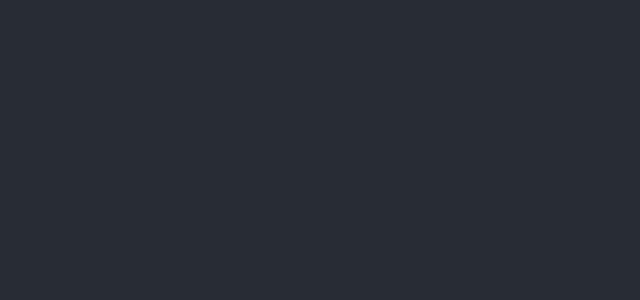
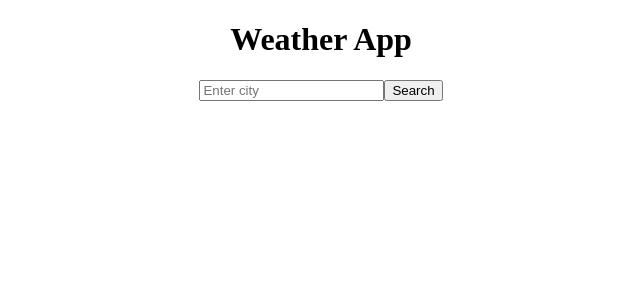
Before and after one commit to MargotMetzemaekers/react-weather-app, a React (Create React App) app: page / in a window 1280 px wide. Shown: the top 300 px of the page, without its empty margins (319-959 px from the left). Built offline with nearby package versions, Linux system fonts and the light colour scheme.

Commit message:
Removed standard files

```diff
--- a/src/index.js
+++ b/src/index.js
@@ -1,18 +1,17 @@
 import React from "react";
 import ReactDOM from "react-dom";
 import Weather from "./Weather";
-import "./index.css";
-import App from "./App";
-import reportWebVitals from "./reportWebVitals";
 
-ReactDOM.render(
-  <React.StrictMode>
-    <App />
-  </React.StrictMode>,
-  document.getElementById("root")
-);
+import "./App.css";
 
-// If you want to start measuring performance in your app, pass a function
-// to log results (for example: reportWebVitals(console.log))
-// or send to an analytics endpoint. Learn more: https://bit.ly/CRA-vitals
-reportWebVitals();
+function App() {
+  return (
+    <div className="App">
+      <h1>Weather App</h1>
+      <Weather />
+    </div>
+  );
+}
+
+const rootElement = document.getElementById("root");
+ReactDOM.render(<App />, rootElement);
--- a/src/reportWebVitals.js
+++ /dev/null
@@ -1,13 +0,0 @@
-const reportWebVitals = onPerfEntry => {
-  if (onPerfEntry && onPerfEntry instanceof Function) {
-    import('web-vitals').then(({ getCLS, getFID, getFCP, getLCP, getTTFB }) => {
-      getCLS(onPerfEntry);
-      getFID(onPerfEntry);
-      getFCP(onPerfEntry);
-      getLCP(onPerfEntry);
-      getTTFB(onPerfEntry);
-    });
-  }
-};
-
-export default reportWebVitals;
```
Also changed, not shown: src/setupTests.js (deleted, +0 -5 lines), src/logo.svg (deleted), 1 other file (tests, documents, lock files or other folders).
